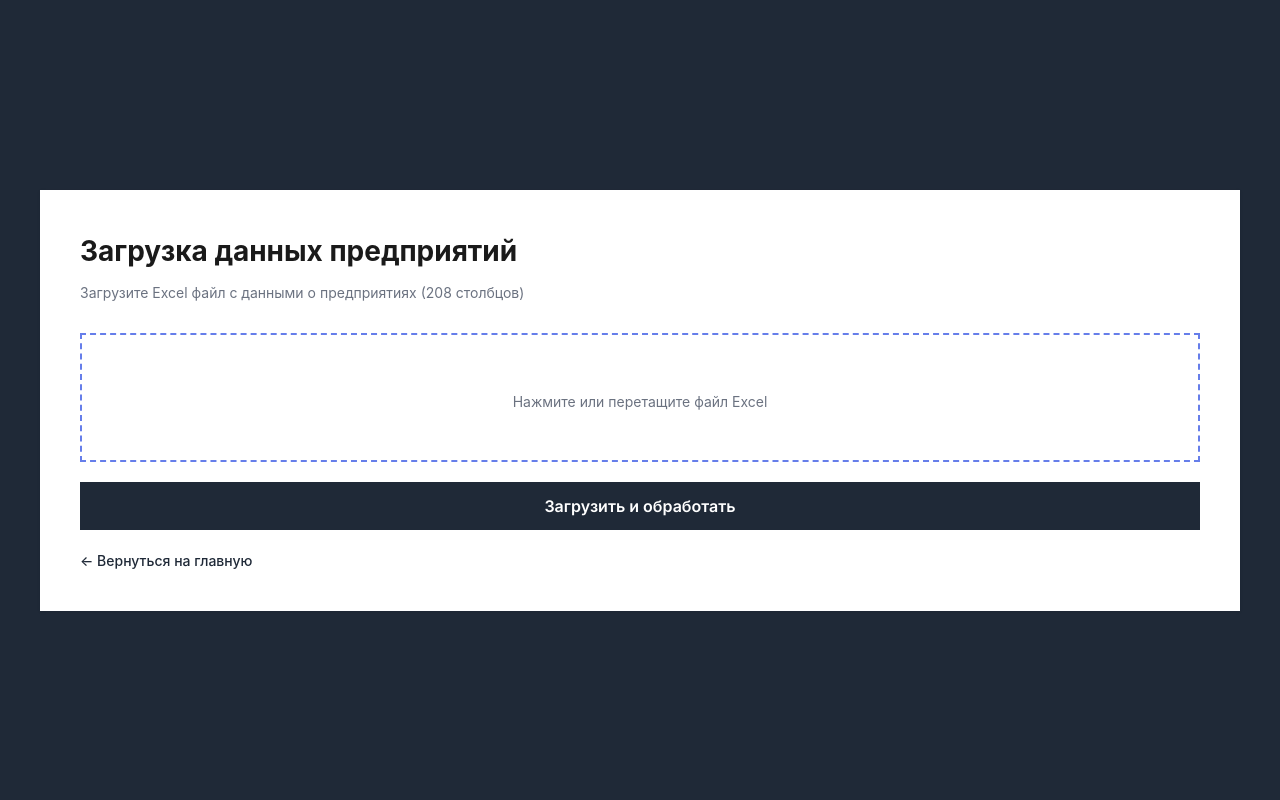
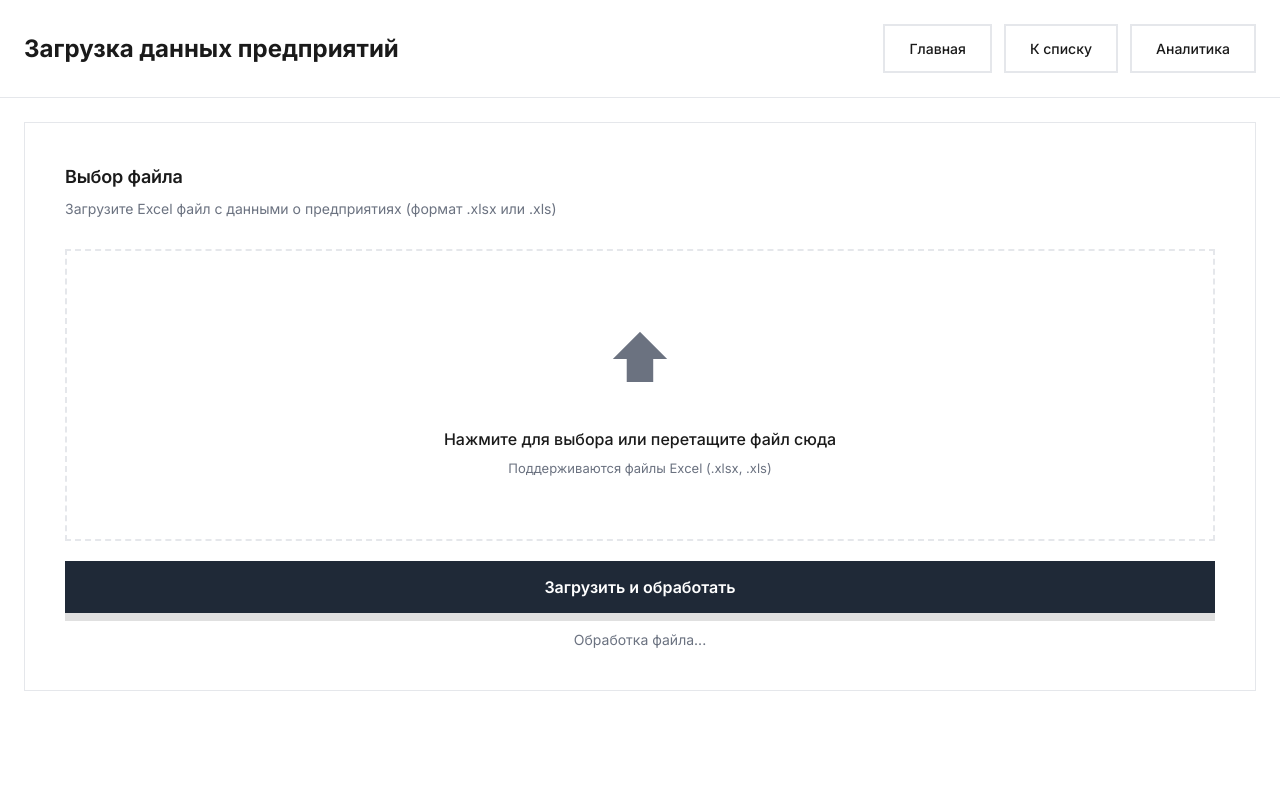
Before and after one commit to DevouringOG/MoscowProm, a Python web app: template app/templates/upload.html in a window 1280 px wide. Run offline with Jinja, Linux system fonts and the light colour scheme; the template is opened without the code that fills it, so the values that code supplies are empty.

Commit message:
improve upload

```diff
--- a/app/templates/upload.html
+++ b/app/templates/upload.html
@@ -3,78 +3,136 @@
 <head>
  <meta charset="UTF-8">
  <meta name="viewport" content="width=device-width, initial-scale=1.0">
- <title>Загрузка данных предприятий</title>
+ <title>Загрузка данных - MosProm</title>
  <link rel="stylesheet" href="/static/css/main.css">
  <style>
- * {
+ body {
+ background: var(--body-bg);
  margin: 0;
  padding: 0;
- box-sizing: border-box;
  }
 
- body {
- font-family: -apple-system, BlinkMacSystemFont, 'Segoe UI', Roboto, Oxygen, Ubuntu, Cantarell, sans-serif;
- background: var(--accent-dark);
- min-height: 100vh;
+ .page-header {
+ background: var(--card-bg);
+ border-bottom: 1px solid var(--border-color);
+ padding: 24px;
+ margin-bottom: 24px;
  display: flex;
+ justify-content: space-between;
  align-items: center;
- justify-content: center;
- padding: 20px;
  }
 
- .container {
- background: var(--card-bg);
- box-shadow: 0 1px 3px rgba(0, 0, 0, 0.1);
- max-width: 1200px;
- width: 100%;
- padding: 40px;
+ .page-title {
+ font-size: 24px;
+ font-weight: 700;
+ color: var(--text-primary);
  }
 
- h1 {
- color: var(--text-primary);
- margin-bottom: 10px;
- font-size: 28px;
+ .header-actions {
+ display: flex;
+ gap: 12px;
  }
 
- .subtitle {
+ .btn-secondary {
+ padding: 12px 24px;
+ background: transparent;
+ color: var(--text-primary);
+ border: 2px solid var(--border-color);
+ font-size: 14px;
+ font-weight: 500;
+ cursor: pointer;
+ text-decoration: none;
+ display: inline-flex;
+ align-items: center;
+ gap: 8px;
+ transition: all 0.3s ease;
+ }
+
+ .btn-secondary:hover {
+ border-color: var(--accent-dark);
+ color: var(--accent-dark);
+ }
+
+ .main-content {
+ max-width: 1400px;
+ margin: 0 auto;
+ padding: 0 24px 40px 24px;
+ }
+
+ .upload-card {
+ background: var(--card-bg);
+ border: 1px solid var(--border-color);
+ padding: 40px;
+ margin-bottom: 24px;
+ }
+
+ .upload-card {
+ background: var(--card-bg);
+ border: 1px solid var(--border-color);
+ padding: 40px;
+ margin-bottom: 24px;
+ }
+
+ .card-title {
+ font-size: 18px;
+ font-weight: 600;
+ color: var(--text-primary);
+ margin-bottom: 8px;
+ }
+
+ .card-subtitle {
  color: var(--text-secondary);
  margin-bottom: 30px;
  font-size: 14px;
  }
 
  .upload-area {
- border: 2px dashed #667eea;padding: 40px;
+ border: 2px dashed var(--border-color);
+ padding: 60px 40px;
  text-align: center;
  transition: all 0.3s;
  cursor: pointer;
  margin-bottom: 20px;
+ background: var(--body-bg);
  }
 
  .upload-area:hover {
  border-color: var(--accent-dark);
- background: #f8f9ff;
+ background: var(--accent-light);
  }
 
  .upload-area.dragover {
- background: #f0f2ff;
+ background: var(--accent-light);
  border-color: var(--accent-dark);
+ border-style: solid;
  }
 
  .upload-icon {
- font-size: 48px;
- margin-bottom: 16px;
+ font-size: 64px;
+ margin-bottom: 20px;
+ color: var(--text-secondary);
  }
 
  .upload-text {
+ color: var(--text-primary);
+ margin-bottom: 8px;
+ font-size: 16px;
+ font-weight: 500;
+ }
+
+ .upload-hint {
  color: var(--text-secondary);
- margin-bottom: 8px;
+ font-size: 13px;
  }
 
  .file-info {
  color: var(--accent-dark);
- font-weight: 500;
- margin-top: 12px;
+ font-weight: 600;
+ margin-top: 16px;
  display: none;
+ padding: 12px;
+ background: var(--accent-light);
+ border-radius: 4px;
  }
 
  input[type="file"] {
@@ -83,22 +141,27 @@
 
  .btn {
  width: 100%;
- padding: 14px;
+ padding: 16px;
  background: var(--accent-dark);
  color: var(--card-bg);
- border: none;font-size: 16px;
+ border: none;
+ font-size: 16px;
  font-weight: 600;
  cursor: pointer;
- transition: transform 0.2s, box-shadow 0.2s;
+ transition: all 0.2s;
  }
 
- .btn:hover {box-shadow: 0 1px 3px rgba(0, 0, 0, 0.1);
+ .btn:hover {
+ transform: translateY(-1px);
+ box-shadow: 0 4px 12px rgba(0, 0, 0, 0.15);
  }
 
  .btn:disabled {
  background: #ccc;
  cursor: not-allowed;
  transform: none;
+ box-shadow: none;
+ }
  }
 
  .progress {
@@ -459,32 +537,45 @@
 </style>
 </head>
 <body>
- <div class="container">
- <h1>Загрузка данных предприятий</h1>
- <p class="subtitle">Загрузите Excel файл с данными о предприятиях (208 столбцов)</p>
+ <!-- Page Header -->
+ <div class="page-header">
+ <h1 class="page-title">Загрузка данных предприятий</h1>
+ <div class="header-actions">
+ <a href="/" class="btn-secondary">Главная</a>
+ <a href="/organizations" class="btn-secondary">К списку</a>
+ <a href="/analytics" class="btn-secondary">Аналитика</a>
+ </div>
+ </div>
+
+ <div class="main-content">
+ <!-- Upload Card -->
+ <div class="upload-card">
+ <h2 class="card-title">Выбор файла</h2>
+ <p class="card-subtitle">Загрузите Excel файл с данными о предприятиях (формат .xlsx или .xls)</p>
 
  <form id="uploadForm">
  <div class="upload-area" id="uploadArea">
- <div class="upload-icon"></div>
- <div class="upload-text">Нажмите или перетащите файл Excel</div>
+ <div class="upload-icon">⬆</div>
+ <div class="upload-text">Нажмите для выбора или перетащите файл сюда</div>
+ <div class="upload-hint">Поддерживаются файлы Excel (.xlsx, .xls)</div>
  <div class="file-info" id="fileInfo"></div>
  <input type="file" id="fileInput" accept=".xlsx,.xls" required>
-</div>
+ </div>
 
  <button type="submit" class="btn" id="submitBtn">Загрузить и обработать</button>
-</form>
+ </form>
 
  <div class="progress" id="progress">
  <div class="progress-bar">
  <div class="progress-fill" id="progressFill"></div>
-</div>
+ </div>
  <div class="progress-text" id="progressText">Обработка файла...</div>
-</div>
+ </div>
+ </div>
 
+ <!-- Results Card -->
  <div class="result" id="result"></div>
-
- <a href="/" class="back-link">← Вернуться на главную</a>
-</div>
+ </div>
 
  <script>
  const uploadArea = document.getElementById('uploadArea');
@@ -670,6 +761,7 @@
  result.className = 'result success';
  result.innerHTML = `
  <div class="result-title">ФАЙЛ УСПЕШНО ОБРАБОТАН</div>
+ <div class="result-content">
  <div class="result-stats">
  <div class="stat-card">
  <span class="stat-value">${data.organizations_count}</span>
```
Also changed, not shown: other parts of app/templates/upload.html (+39 -23 lines), test_fullpage_upload.py (added, +152 -0 lines), test_green_header.py (added, +86 -0 lines).
